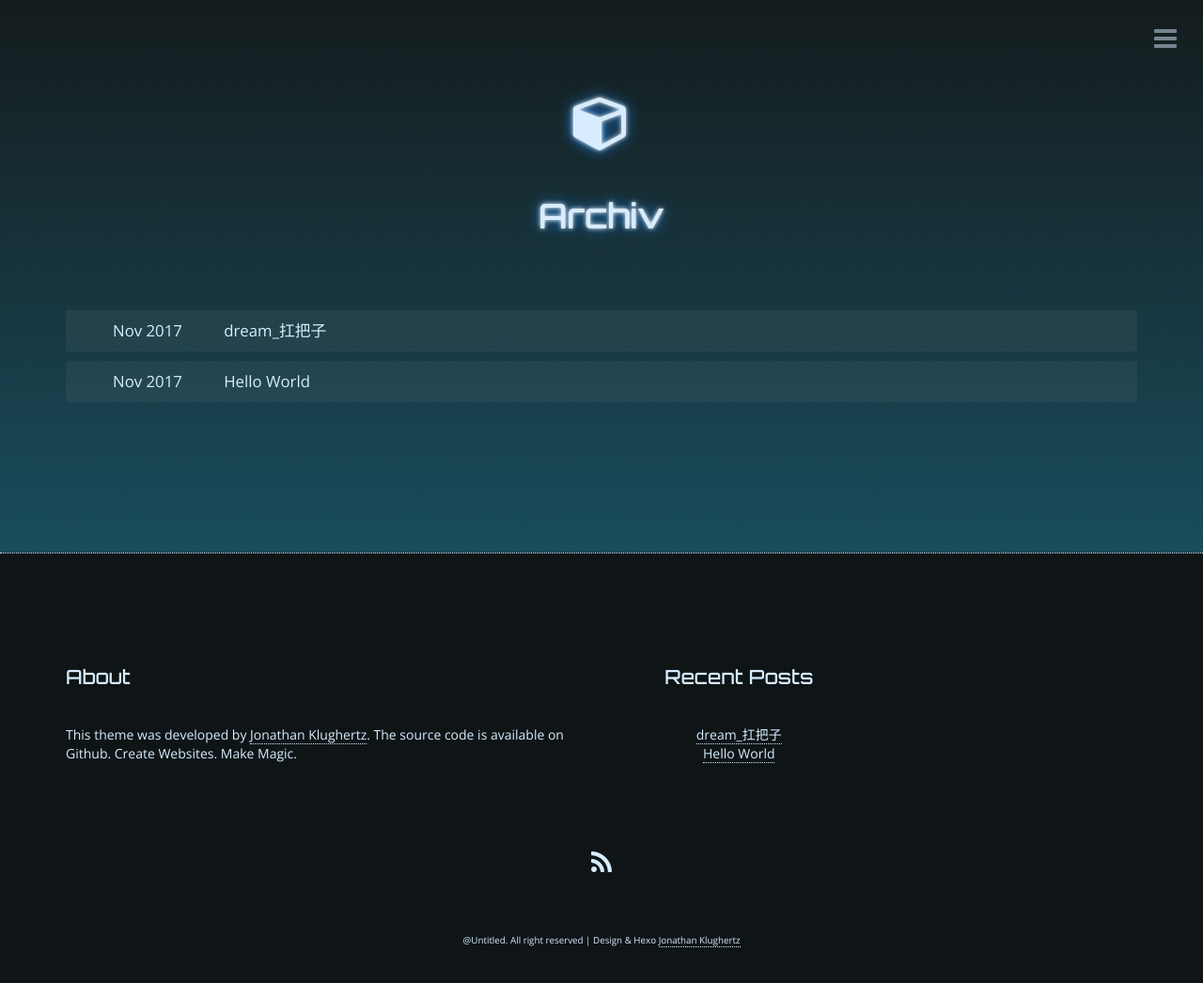
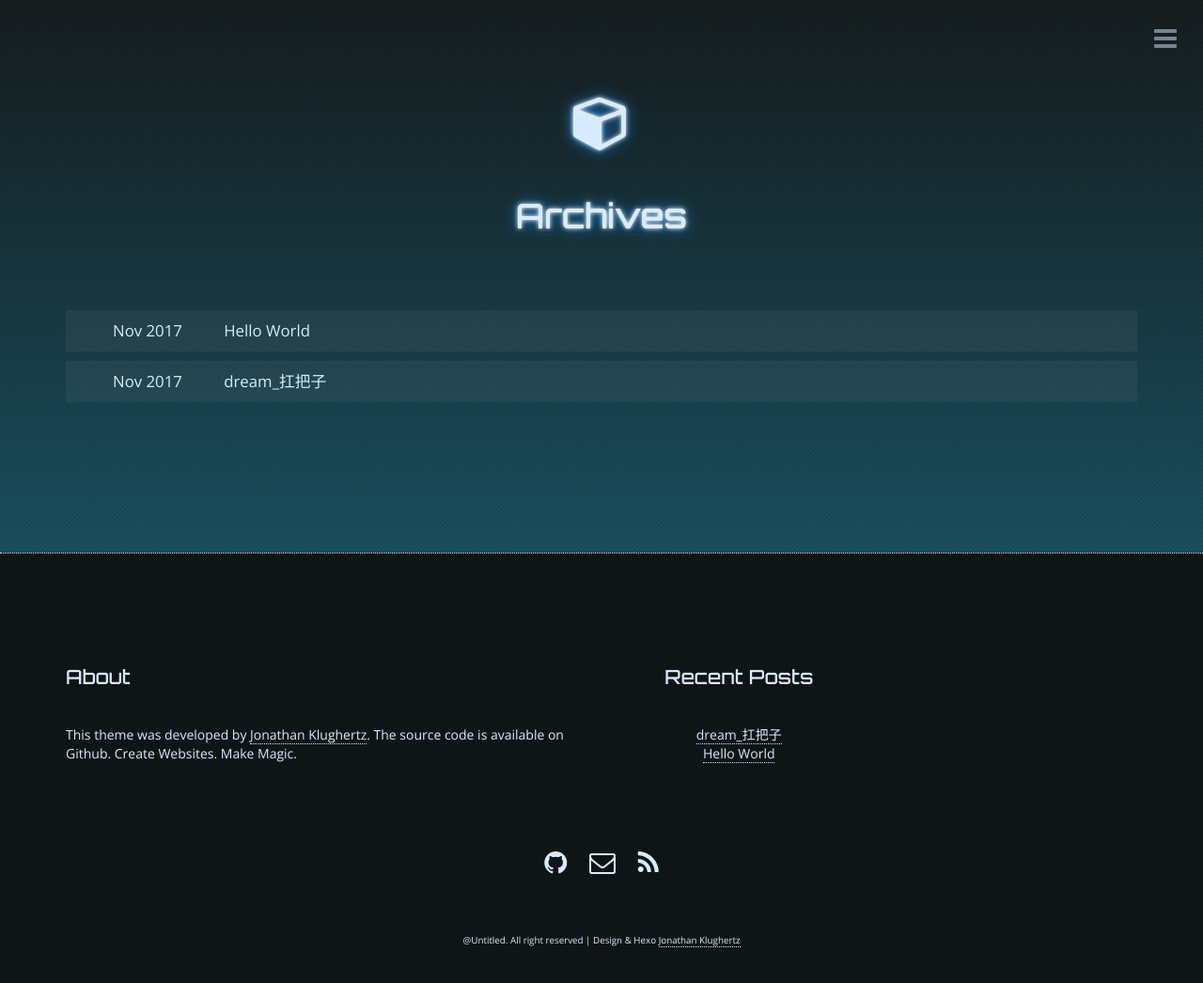
Before and after one commit to bifanwyp/china2015wyp.github.io, a plain HTML site: page archives/index.html in a window 1280 px wide. Shown: the whole page at 94% size. Drawn offline with nearby package versions, Linux system fonts and the light colour scheme.

Commit message:
Site updated: 2017-11-22 14:29:48

```diff
--- a/archives/index.html
+++ b/archives/index.html
@@ -40,7 +40,7 @@
 
     <!-- Title -->
 
-    <title>Archiv - Avner_Wang&#39;s blog</title>
+    <title>Archives - Avner_Wang&#39;s blog</title>
 
     <!-- Bootstrap Core CSS -->
     <link rel="stylesheet" href="//maxcdn.bootstrapcdn.com/bootstrap/4.0.0-alpha.2/css/bootstrap.min.css" integrity="sha384-y3tfxAZXuh4HwSYylfB+J125MxIs6mR5FOHamPBG064zB+AFeWH94NdvaCBm8qnd" crossorigin="anonymous">
@@ -137,7 +137,7 @@
     <div class="logo">
         <a href="/"><i class="logo-icon fa fa-cube" aria-hidden="true"></i></a>
 
-            <h1 id="main-title" class="title">Archiv</h1>
+            <h1 id="main-title" class="title">Archives</h1>
 
     </div>
 </header>
@@ -145,20 +145,20 @@
         <section class="main archive-container">
 
                 <div class="archive-post">
+    <a href="/2017/11/22/hello-world/">
+        <span class="archive-date">
+            Nov 2017
+        </span>
+        Hello World
+    </a>
+</div>
+
+                <div class="archive-post">
     <a href="/2017/11/22/one/">
         <span class="archive-date">
             Nov 2017
         </span>
         dream_扛把子
-    </a>
-</div>
-
-                <div class="archive-post">
-    <a href="/2017/11/22/hello-world/">
-        <span class="archive-date">
-            Nov 2017
-        </span>
-        Hello World
     </a>
 </div>
 
@@ -204,6 +204,13 @@
             <div class="col-xs-12 col-sm-12 col-md-12 col-lg-12">
                 <ul class="list-inline footer-social-icons">
 
+                    <li class="list-inline-item">
+                        <a href="https://github.com/Avner-Wang">
+                            <span class="footer-icon-container">
+                                <i class="fa fa-github"></i>
+                            </span>
+                        </a>
+                    </li>
 
 
 
@@ -211,6 +218,15 @@
 
 
 
+
+
+                    <li class="list-inline-item">
+                        <a href="mailto:iamnotonlyacoder@gmail.com">
+                            <span class="footer-icon-container">
+                                <i class="fa fa-envelope-o"></i>
+                            </span>
+                        </a>
+                    </li>
 
 
                     <li class="list-inline-item">
```
Also changed, not shown: 2017/11/22/hello-world/index.html (+16 -0 lines), 2017/11/22/one/index.html (+16 -0 lines), archives/2017/11/index.html (+26 -10 lines), archives/2017/index.html (+26 -10 lines), index.html (+16 -0 lines).
